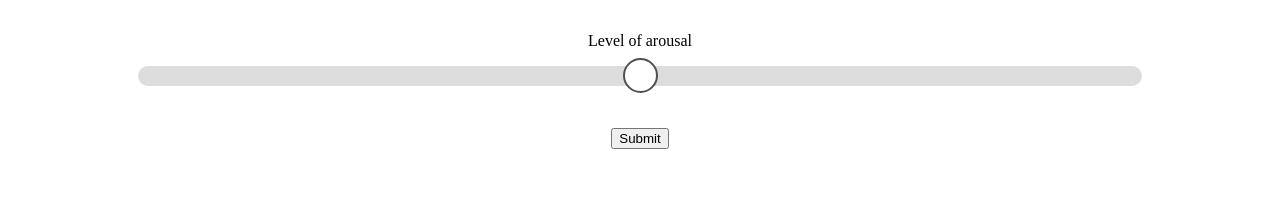
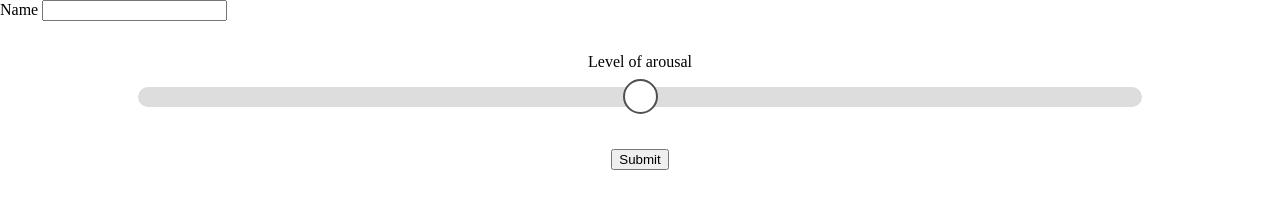
Before and after one commit to setosta06/affective-slider, a plain HTML site: page index.html in a window 1280 px wide. Drawn offline with Linux system fonts and the light colour scheme.

Commit message:
Update index.html

```diff
--- a/index.html
+++ b/index.html
@@ -165,7 +165,11 @@ div {
 </style>
 </head>
 <body>
-
+<form name="contact" netlify>
+  <p>
+    <label>Name <input type="text" name="name" /></label>
+  </p>
+</form>
 	<form class="AffectiveSlider">
 
 		<div id='AffectiveSlider'>
```
